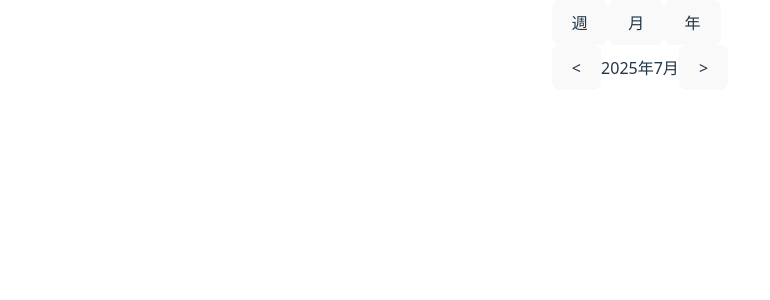
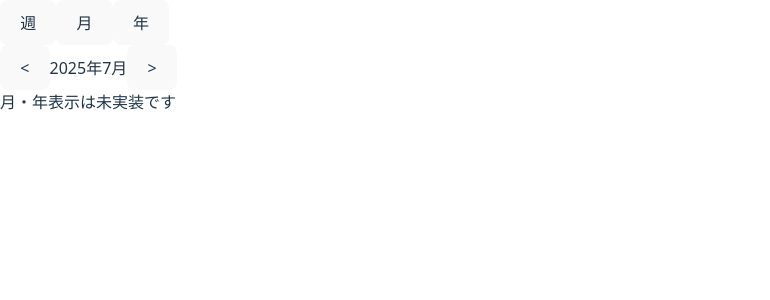
Before and after one commit to hiroton09/Lesson-React, a React (Vite) app in the folder 011_calendar_app/011_calendar_app/: page / in a window 1280 px wide. Shown: the top 300 px of the page, without its empty margins (0-770 px from the left). Built offline with nearby package versions, Linux system fonts and the light colour scheme.

Commit message:
カレンダー表示（週）実装

```diff
--- a/011_calendar_app/011_calendar_app/src/components/CalendarView.tsx
+++ b/011_calendar_app/011_calendar_app/src/components/CalendarView.tsx
@@ -0,0 +1,60 @@
+import React from "react";
+import type { Schedule } from "../types/schedule";
+
+interface CalendarViewProps {
+  year: number;
+  month: number;
+  date: number;
+  view: 'week' | 'month' | 'year';
+  schedules: Schedule[];
+}
+
+const daysOfWeek = ['日', '月', '火', '水', '木', '金', '土'];
+
+const CalendarView: React.FC<CalendarViewProps> = ({ year, month, date, view, schedules }) => {
+  // 週表示用: 日曜から土曜までの日付を計算
+  const getWeekDates = () => {
+    const base = new Date(year, month - 1, date); // 週の開始日（日曜）
+    return Array.from({ length: daysOfWeek.length }, (_, i) => {
+      const d = new Date(base);
+      d.setDate(base.getDate() + i);
+      return d;
+    });
+  };
+
+  if (view === 'week') {
+    const weekDates = getWeekDates();
+    return (
+      <div className="grid grid-cols-7 gap-2 mt-6 calendar-week-grid">
+        {weekDates.map((d, idx) => {
+          const dateStr = `${d.getFullYear()}-${String(d.getMonth()+1).padStart(2,'0')}-${String(d.getDate()).padStart(2,'0')}`;
+          const daySchedules = schedules.filter(s => s.fromDate === dateStr);
+          return (
+            <div key={idx} className="border rounded p-2 bg-white calendar-week-cell">
+              <div className="font-bold text-center mb-2 py-1 bg-green-100 rounded">{daysOfWeek[d.getDay()]}<br />{d.getMonth()+1}/{d.getDate()}</div>
+              <ul className="mt-2">
+                {daySchedules.length === 0 ? (
+                  <li className="text-gray-400 text-sm">予定なし</li>
+                ) : (
+                  daySchedules.map(s => (
+                    <li key={s.id} className="text-sm mb-1 bg-blue-100 rounded px-2 py-1">
+                      <div className="font-bold">{s.title}</div>
+                      <div className="text-xs text-gray-600">{s.category}</div>
+                      <div className="text-xs">{s.fromTime} - {s.toTime}</div>
+                      <div className="text-xs">{s.body}</div>
+                    </li>
+                  ))
+                )}
+              </ul>
+            </div>
+          );
+        })}
+      </div>
+    );
+  }
+
+  // 月・年表示は未実装
+  return <div className="mt-6 text-gray-400">月・年表示は未実装です</div>;
+};
+
+export default CalendarView;
--- a/011_calendar_app/011_calendar_app/src/index.css
+++ b/011_calendar_app/011_calendar_app/src/index.css
@@ -57,6 +57,19 @@ button:focus-visible {
   outline: 4px auto -webkit-focus-ring-color;
 }
 
+#root {
+  width: 100%;
+}
+
+.calendar-week-grid {
+  height: calc(100vh - 120px);
+}
+.calendar-week-cell {
+  height: 100%;
+  display: flex;
+  flex-direction: column;
+}
+
 @media (prefers-color-scheme: light) {
   :root {
     color: #213547;
--- a/011_calendar_app/011_calendar_app/src/pages/CalendarPage.tsx
+++ b/011_calendar_app/011_calendar_app/src/pages/CalendarPage.tsx
@@ -1,5 +1,6 @@
 import React, { useState } from "react";
 import CalendarHeader from "../components/CalendarHeader";
+import CalendarView from "../components/CalendarView";
 import { getSunday, getCurrentWeekSunday } from "../utils/dateUtils";
 
 const CalendarPage: React.FC = () => {
@@ -88,8 +89,14 @@ const CalendarPage: React.FC = () => {
     setView(v);
   };
 
+  // 仮のスケジュールデータ
+  const schedules = [
+    { id: 1, title: "打合せ", fromDate: `${year}-${String(month).padStart(2,'0')}-${String(date).padStart(2,'0')}`, toDate: `${year}-${String(month).padStart(2,'0')}-${String(date).padStart(2,'0')}`, fromTime: "00:00", toTime: "12:00", category: 1, body: '打ち合わせ', author: "admin" },
+    { id: 2, title: "会議", fromDate: `${year}-${String(month).padStart(2,'0')}-${String(date+2).padStart(2,'0')}`, toDate: `${year}-${String(month).padStart(2,'0')}-${String(date+2).padStart(2,'0')}`, fromTime: "01:00", toTime: "02:00", category: 2, body: '開発作業', author: "test"},
+  ];
+
   return (
-    <div className="max-w-4xl mx-auto p-4">
+    <div className="mx-auto p-4">
       <CalendarHeader
         view={view}
         onChangeView={handleChangeView}
@@ -97,7 +104,14 @@ const CalendarPage: React.FC = () => {
         onNext={handleNext}
         label={getLabel()}
       />
-      {/* 他のコンポーネント（CategoryFilter, CalendarViewなど）をここに追加予定 */}
+      <CalendarView
+        year={year}
+        month={month}
+        date={date}
+        view={view}
+        schedules={schedules}
+      />
+      {/* 他のコンポーネント（CategoryFilterなど）をここに追加予定 */}
     </div>
   );
 };
--- a/011_calendar_app/011_calendar_app/src/types/category.ts
+++ b/011_calendar_app/011_calendar_app/src/types/category.ts
@@ -0,0 +1,4 @@
+export type Category = {
+    id: number;
+    name: string;
+};
```
Also changed, not shown: 011_calendar_app/011_calendar_app/src/types/schedule.ts (+11 -0 lines).
